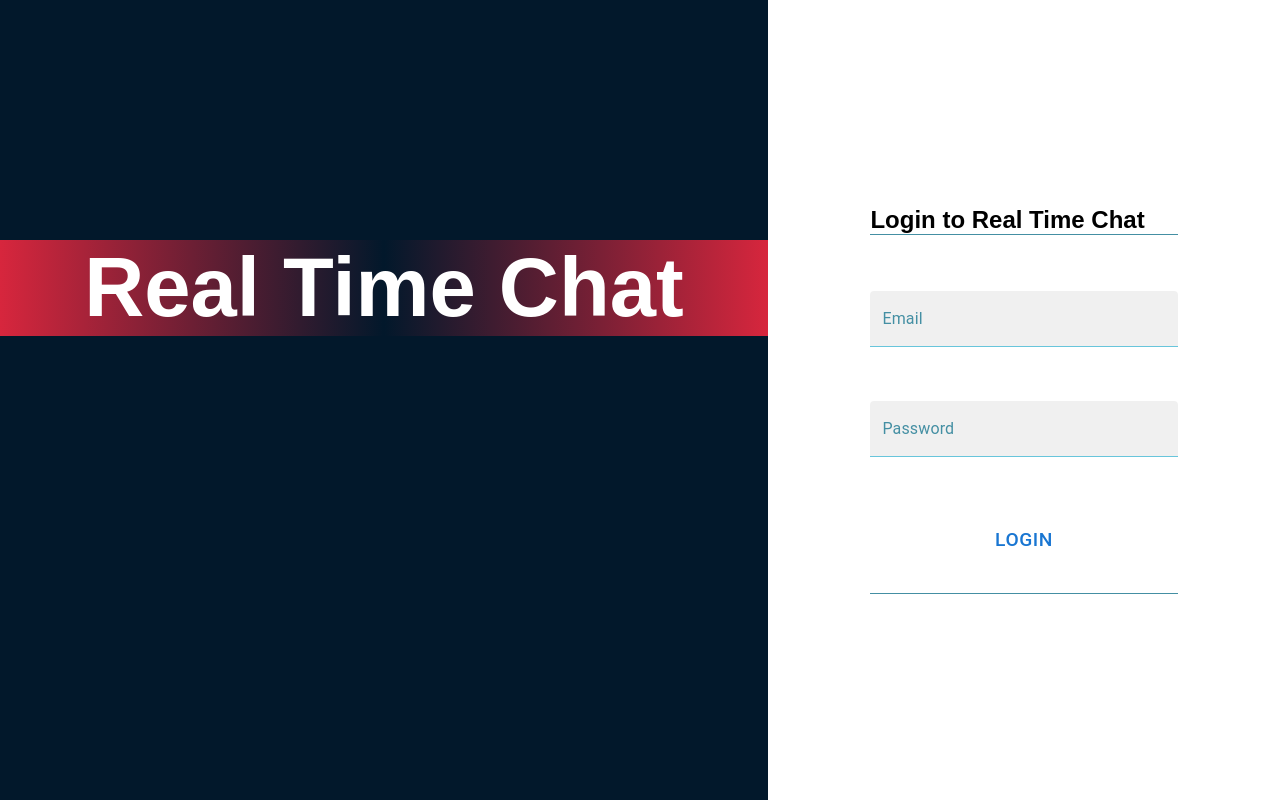
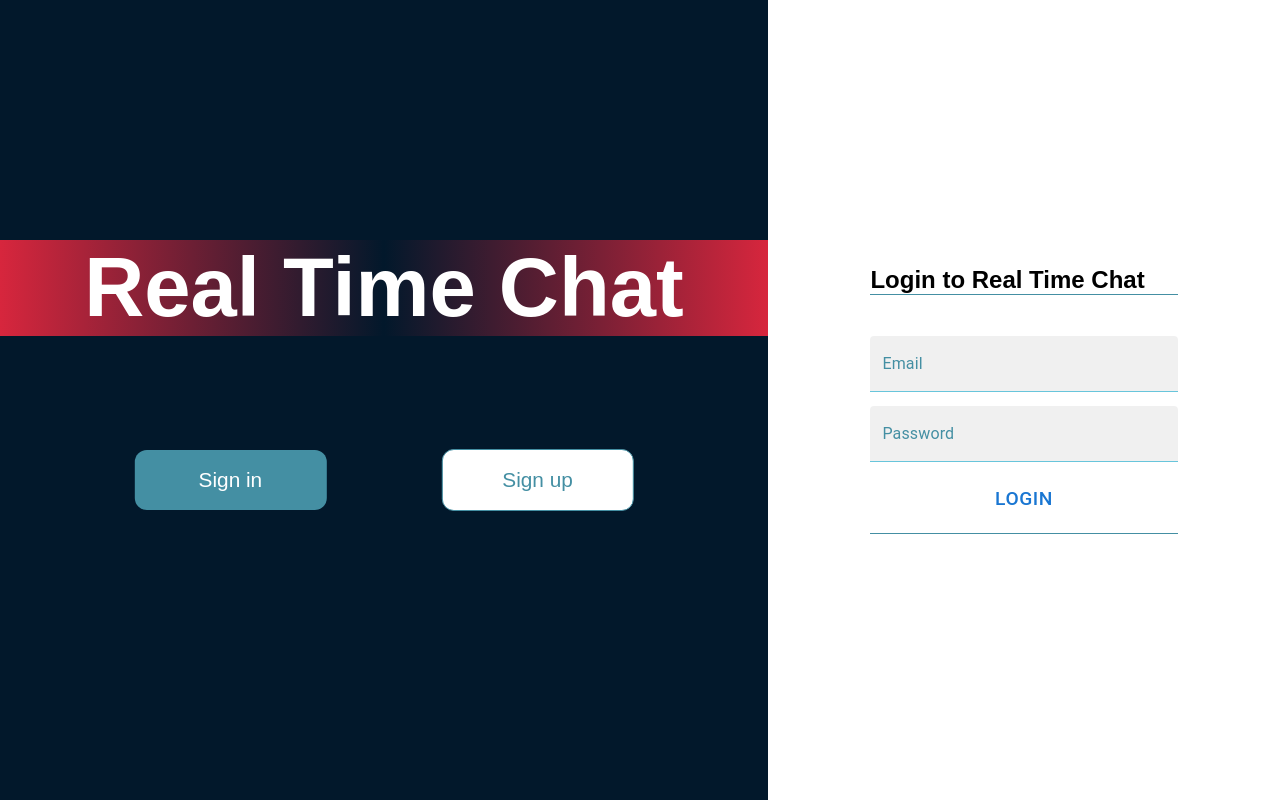
Before and after one commit to BulandaK/real-time-chat-ui, a React (Vite) app: page /login in a window 1280 px wide. Built offline with nearby package versions, Linux system fonts and the light colour scheme.

Commit message:
login page styling

```diff
--- a/src/App.tsx
+++ b/src/App.tsx
@@ -1,11 +1,17 @@
 import { Outlet } from "react-router-dom";
 import "./App.css";
+import { Link } from "react-router-dom";
 
 function App() {
   return (
     <div className="layout-container">
       <div className="layout-title">
         <h1>Real Time Chat </h1>
+        <div className="buttons-container">
+          <Link to="/login">Sign in</Link>
+
+          <Link to="register">Sign up</Link>
+        </div>
       </div>
       <Outlet />
     </div>
--- a/src/pages/LoginPage/LoginPage.css
+++ b/src/pages/LoginPage/LoginPage.css
@@ -8,6 +8,8 @@
   justify-content: center;
 }
 
+
+
 .login-title {
   /* background-color: aqua; */
   /* margin-top: 20%; */
@@ -16,7 +18,7 @@
 
 .login-form {
   width: 60%;
-  height: 45%;
+  height: 30%;
   display: flex;
   flex-direction: column;
   align-items: center;
--- a/src/pages/LoginPage/LoginPage.tsx
+++ b/src/pages/LoginPage/LoginPage.tsx
@@ -1,7 +1,8 @@
 // import React from "react";
 import { Button, TextField } from "@mui/material";
 import { styled } from "@mui/material/styles";
-import "./LoginPage.css";  // Make sure you have a corresponding CSS file for the login page
+import ToggleTheme from "../../components/ToggleTheme/ToggleTheme";
+import "./LoginPage.css";
 import { useForm, SubmitHandler } from "react-hook-form";
 
 type Inputs = {
```
